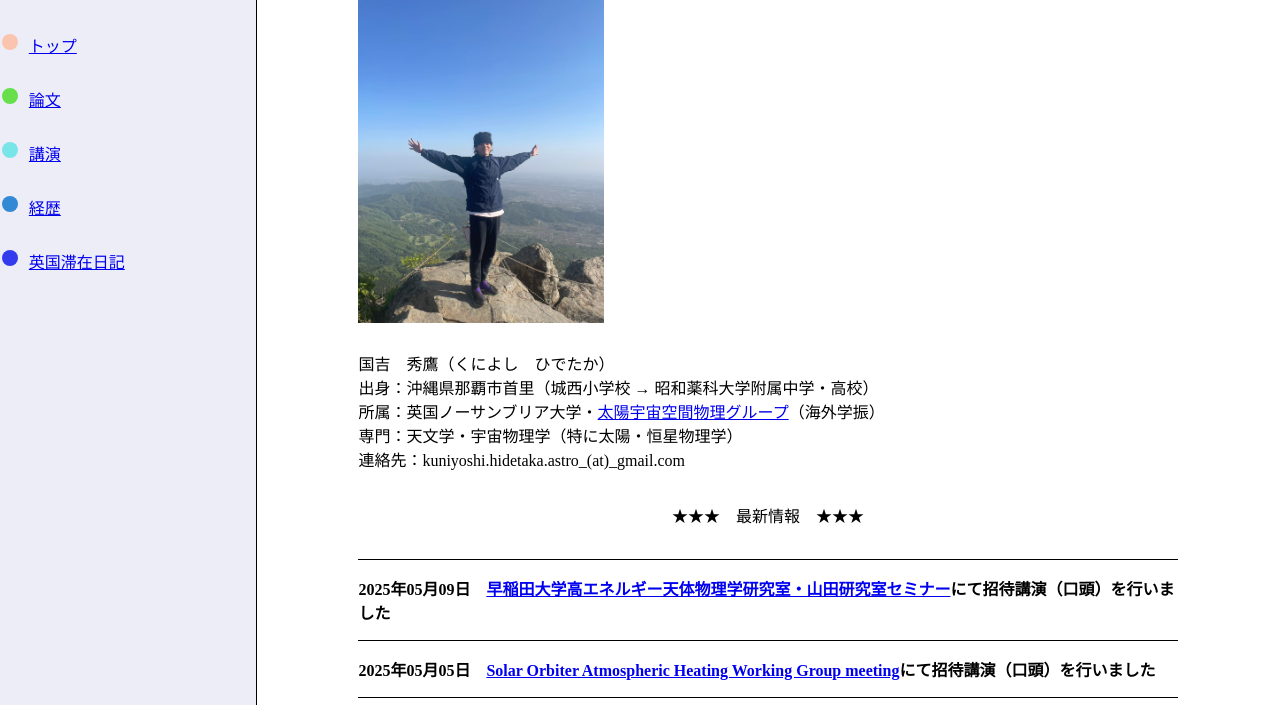
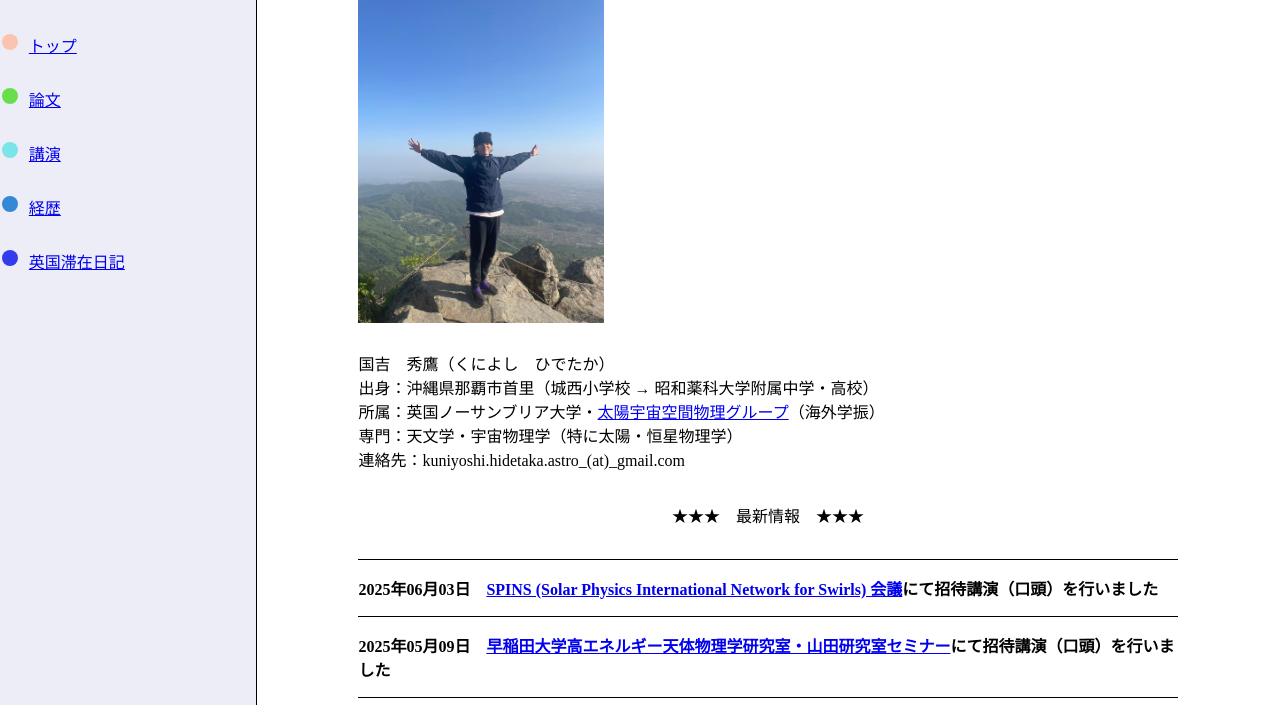
Before and after one commit to hedatacar/hedatacar.github.io, a plain HTML site: page index.html in a window 1280 px wide. Shown: the part 95-802 px from the top of the page. Drawn offline with Linux system fonts and the light colour scheme.

Commit message:
Update index.html

```diff
--- a/index.html
+++ b/index.html
@@ -76,6 +76,9 @@
                         <div class="topInfoHeader">
                             &#x2605;&#x2605;&#x2605;　最新情報　&#x2605;&#x2605;&#x2605;
                         </div>
+                         <div class="topInfoItem">
+                            2025年06月03日　<a href="https://sites.google.com/sheffield.ac.uk/pdg/research/vortex-community/spins-meeting/photos-spins?authuser=0">SPINS (Solar Physics International Network for Swirls) 会議</a>にて招待講演（口頭）を行いました
+                        </div>
                         <div class="topInfoItem">
                             2025年05月09日　<a href="https://www.heap.phys.waseda.ac.jp/index.php">早稲田大学高エネルギー天体物理学研究室・山田研究室セミナー</a>にて招待講演（口頭）を行いました
                         </div>
```
